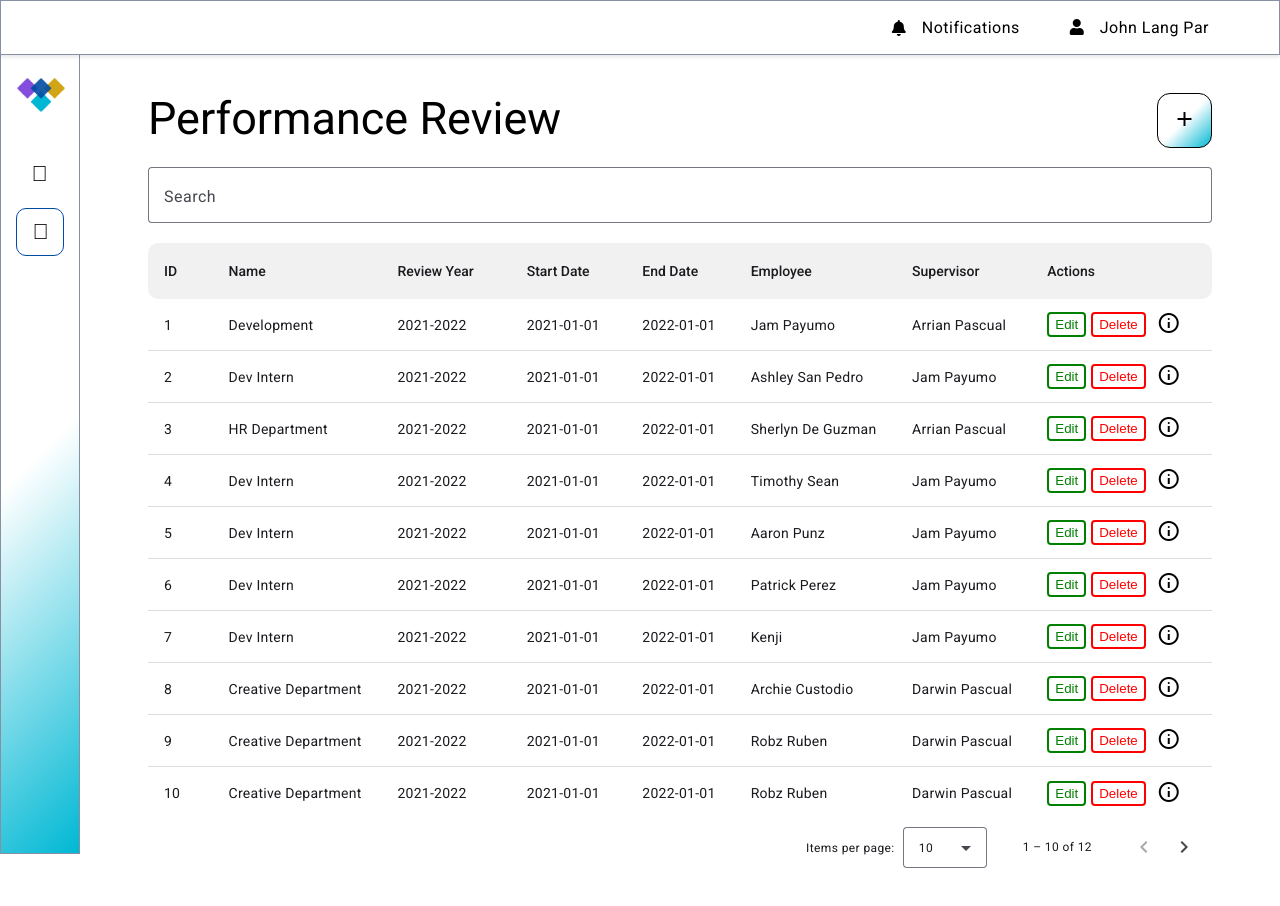
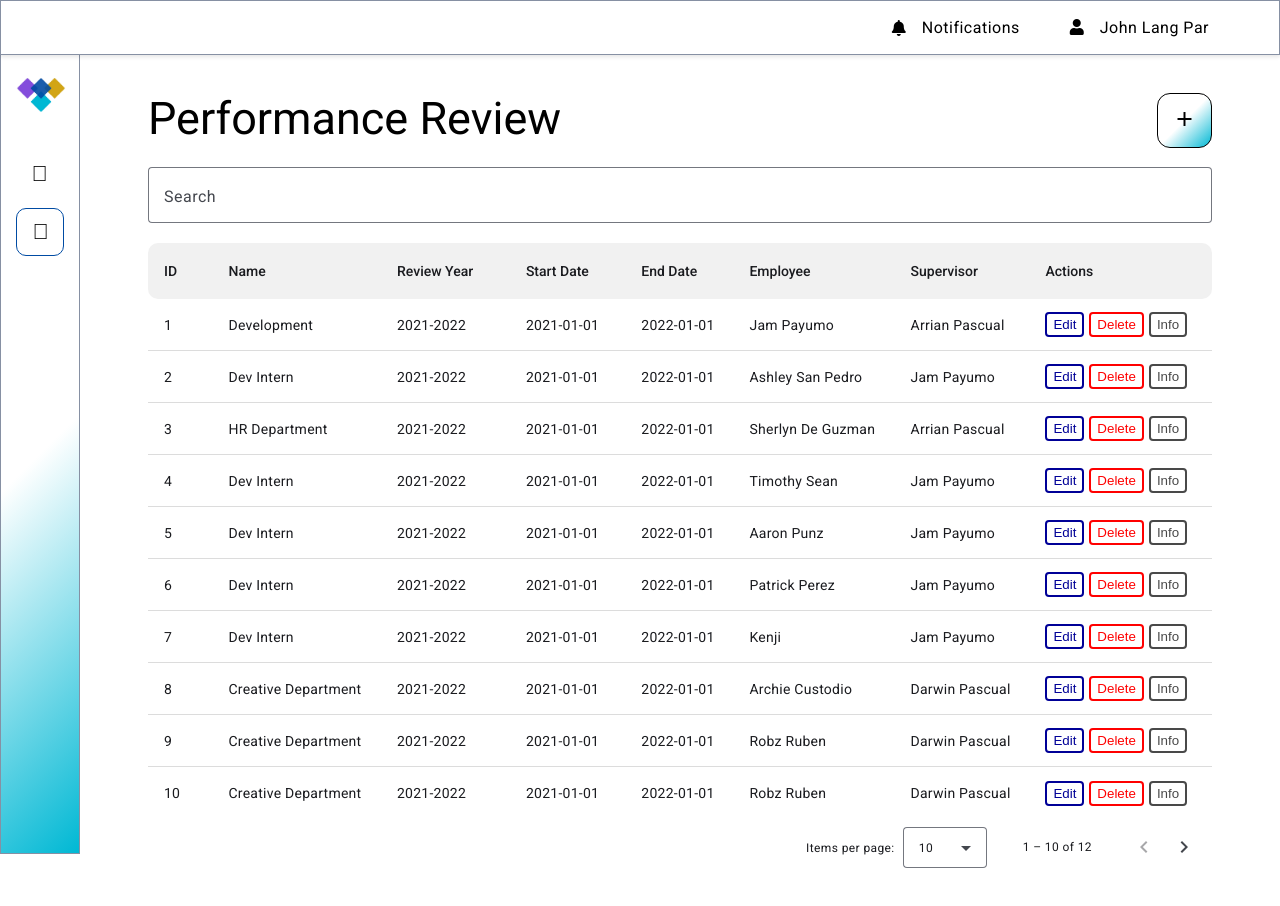
Before and after one commit to Kirifer/PMS.Web, an Angular app: page /performance in a window 1280 px wide. Shown: the top 906 px of the page. Built offline with nearby package versions, Linux system fonts and the light colour scheme; some icons are missing.

Commit message:
updated UI

```diff
--- a/src/app/perform-rev/perform-rev.component.css
+++ b/src/app/perform-rev/perform-rev.component.css
@@ -90,13 +90,13 @@ table button {
 }
 
 #edit {
-    border: 2px solid green;
-    color: green;
+    border: 2px solid rgb(0, 0, 151);
+    color: rgb(0, 0, 151);
     background-color: white;
     border-radius: 4px;
 }
 #edit:hover {
-    background-color: green;
+    background-color: rgb(0, 0, 151);
     color: white;
 }
 
@@ -110,8 +110,18 @@ table button {
     background-color: red;
     color: white;
 }
+#info {
+    border: 2px solid rgb(73, 73, 73);
+    color: rgb(73, 73, 73);
+    background-color: white;
+    border-radius: 4px;
+}
+#info:hover {
+    background-color: rgb(73, 73, 73);
+    color: white;
+}
 
-#info {
+/* #info {
     padding: none;
     background: transparent;
     border: none;
@@ -127,7 +137,7 @@ table button {
 #info span:hover {
     background-color: black;
     color: white;
-}
+} */
 
 mat-paginator {
     background: white;
--- a/src/app/perform-rev/perform-rev.component.html
+++ b/src/app/perform-rev/perform-rev.component.html
@@ -67,7 +67,7 @@
                     <div class="button-section">
                         <button id="edit" mat-icon-button>Edit</button>
                         <button id="del" mat-icon-button>Delete</button>
-                        <button id="info" mat-icon-button><span class="material-symbols-outlined">info</span></button>
+                        <button id="info" mat-icon-button>Info</button>
                     </div>
                   </td>
               </ng-container>
```
